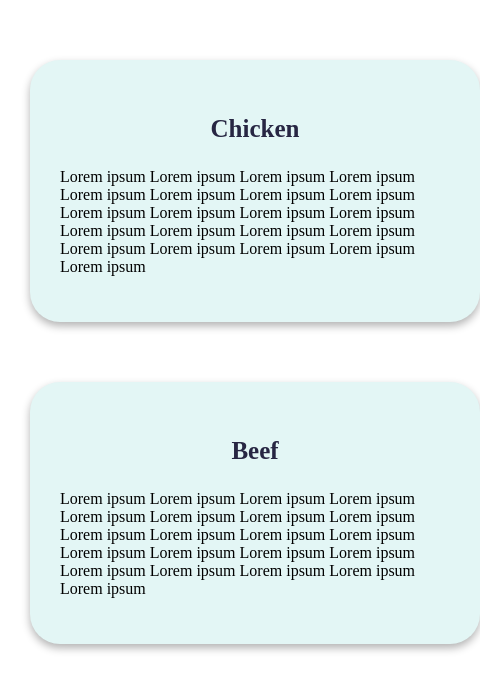
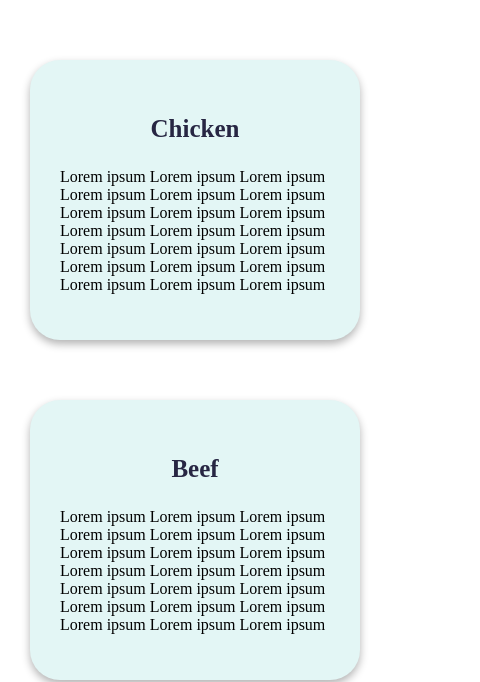
Before and after one commit to ijensigma/ijensigma.github.io, a plain HTML site: page index.html in a window 390 px wide. Shown: the part 173-855 px from the top of the page, 480 px wide, since content can reach past the window. Drawn offline with Linux system fonts and the light colour scheme.

Commit message:
made flexbox responsive

```diff
--- a/style.css
+++ b/style.css
@@ -45,5 +45,6 @@ body{
 	flex-direction: column;
 }
 .flexbox-item{
-	width: 100%;
+	width: auto;
 }
+}
```
